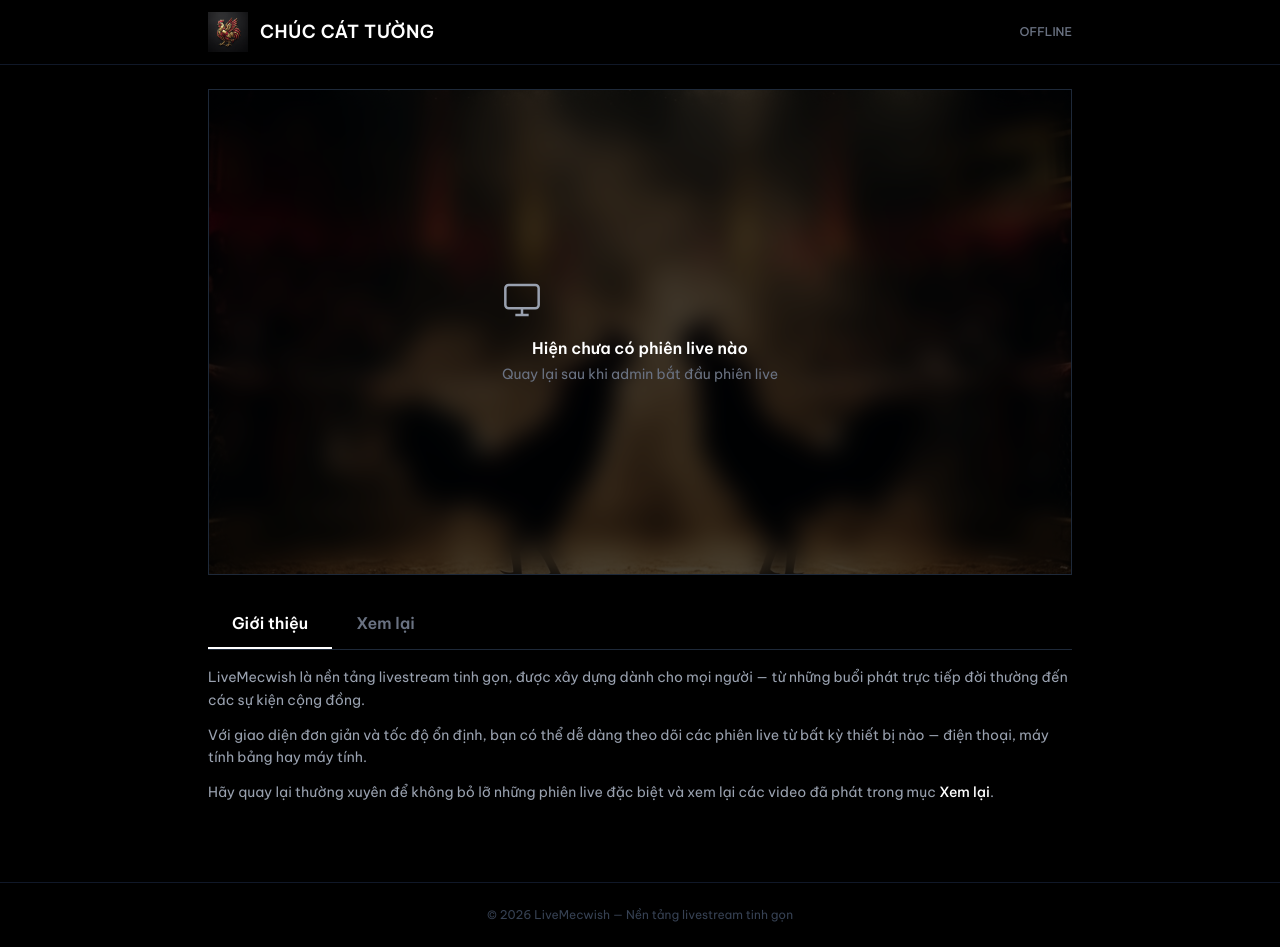
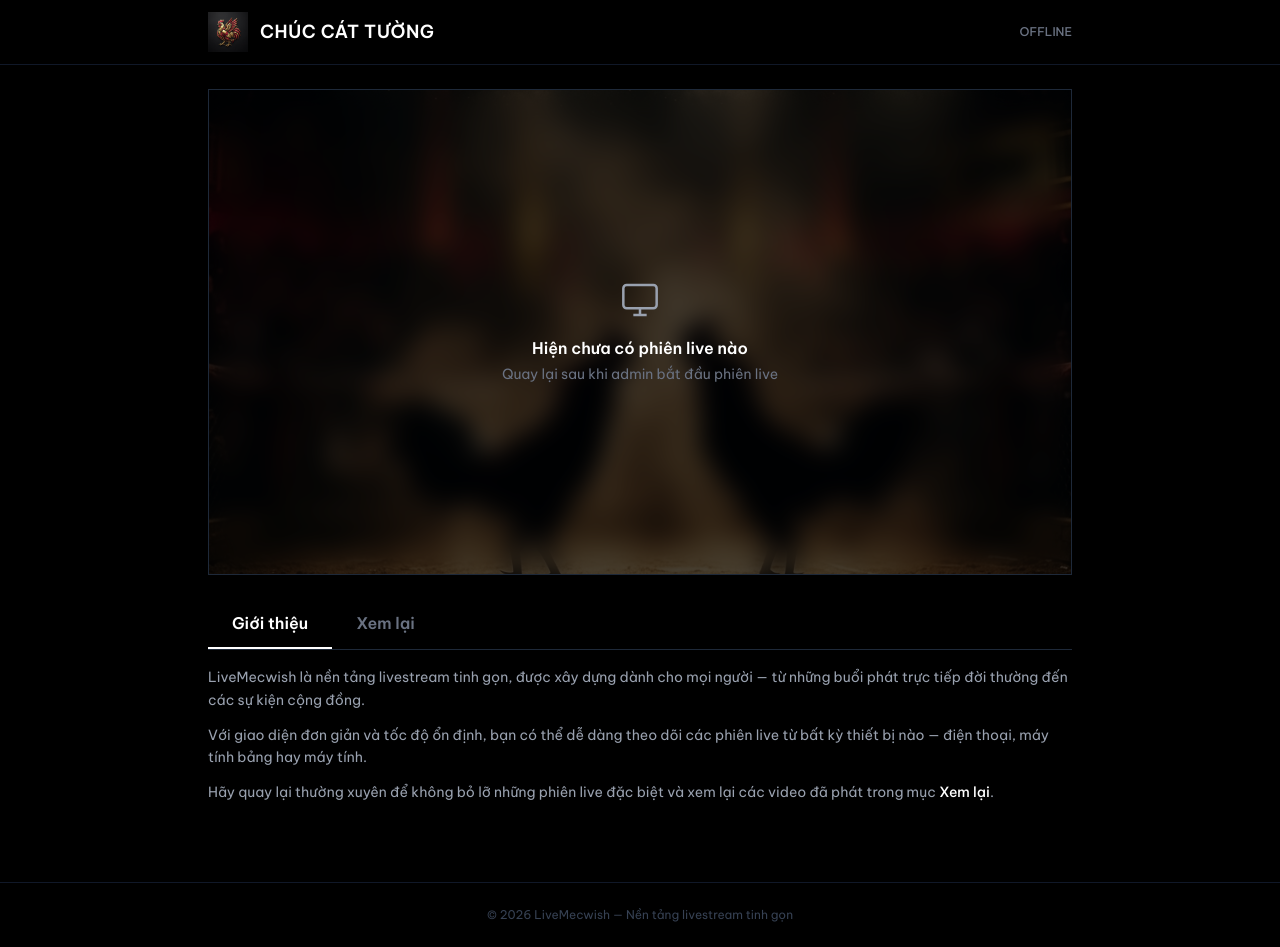
Before and after one commit to doanquangkien/livemw, a Next.js app in the folder frontend/: page / in a window 1280 px wide. Built offline with nearby package versions, Linux system fonts and the light colour scheme; no server answers; the database is empty.

Commit message:
fix(ui): center align offline TV icon

```diff
--- a/frontend/src/app/page.tsx
+++ b/frontend/src/app/page.tsx
@@ -104,7 +104,7 @@ export default function LandingPage() {
               </a>
             ) : (
               <div className="text-center">
-                <div className="text-gray-400">
+                <div className="text-gray-400 flex justify-center">
                   <OfflineIcon />
                 </div>
                 <p className="text-sm lg:text-base font-semibold text-white mt-4">
```
